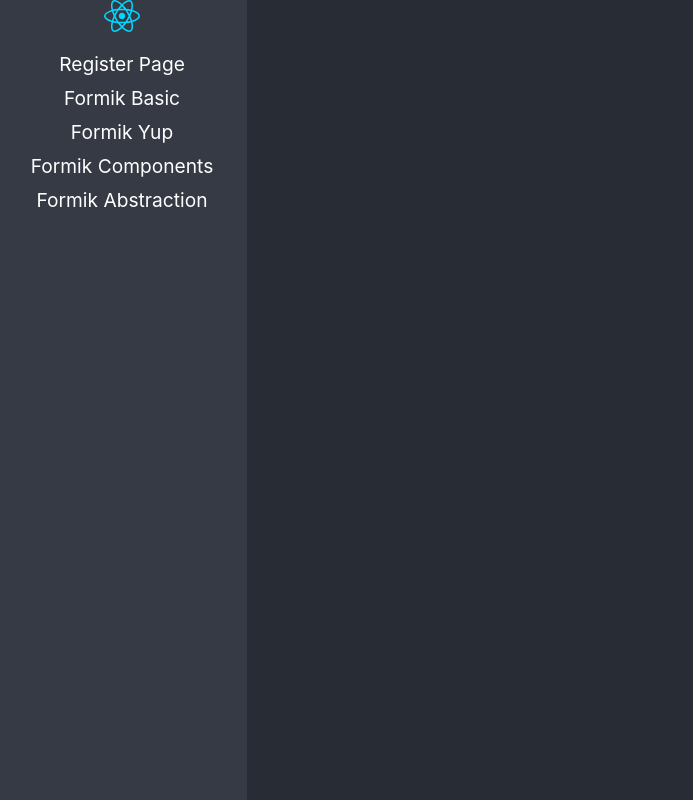
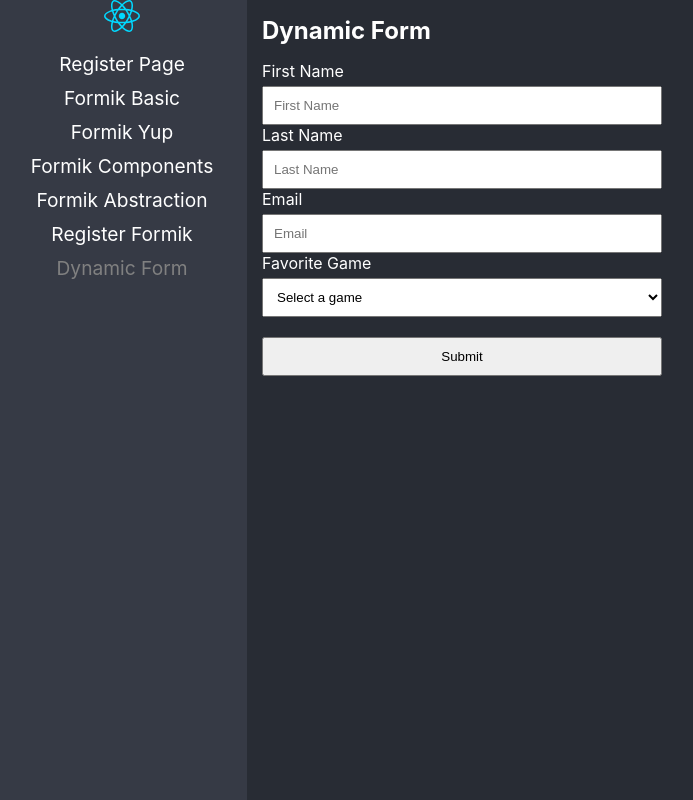
Before and after one commit to SkyscrapersTM/course-react-pro, a React (Vite) app: page /dynamic-form in a window 1280 px wide. Before the commit this address led to /home. Shown: the whole page, without its empty margins (3-696 px from the left). Built offline with nearby package versions, Linux system fonts and the light colour scheme.

Commit message:
feature: dynamic forms

```diff
--- /dev/null
+++ b/src/03-forms/data/custom-form.json
@@ -0,0 +1,74 @@
+[
+  {
+    "type": "input",
+    "name": "firstName",
+    "placeholder": "First Name",
+    "label": "First Name",
+    "value": "",
+    "validations": [
+      {
+        "type": "required"
+      },
+      {
+        "type": "minLength",
+        "value": 5
+      }
+    ]
+  },
+  {
+    "type": "input",
+    "name": "lastName",
+    "placeholder": "Last Name",
+    "label": "Last Name",
+    "value": "",
+    "validations": [
+      {
+        "type": "required"
+      }
+    ]
+  },
+  {
+    "type": "email",
+    "name": "email",
+    "placeholder": "Email",
+    "label": "Email",
+    "value": "",
+    "validations": [
+      {
+        "type": "required"
+      },
+      {
+        "type": "email"
+      }
+    ]
+  },
+  {
+    "type": "select",
+    "name": "favoriteGame",
+    "label": "Favorite Game",
+    "value": "",
+    "validations": [
+      {
+        "type": "required"
+      }
+    ],
+    "options": [
+      {
+        "label": "Select a game",
+        "value": ""
+      },
+      {
+        "label": "Halo",
+        "value": "halo"
+      },
+      {
+        "label": "Call of Duty",
+        "value": "cod"
+      },
+      {
+        "label": "Battlefield",
+        "value": "bf"
+      }
+    ]
+  }
+]
--- /dev/null
+++ b/src/03-forms/pages/DynamicForm.tsx
@@ -0,0 +1,98 @@
+/* eslint-disable @typescript-eslint/no-explicit-any */
+import { Formik, Form } from "formik";
+import * as Yup from "yup";
+import formJson from "../data/custom-form.json";
+import { MySelect, MyTextInput } from "../components";
+
+const initialValues: { [key: string]: any } = {};
+const requiredFields: { [key: string]: any } = {};
+
+for (const input of formJson) {
+  initialValues[input.name] = input.value;
+
+  if (!input.validations) continue;
+
+  let schema = Yup.string();
+
+  for (const rule of input.validations) {
+    if (rule.type === "required") {
+      schema = schema.required("Este campo es requerido");
+    }
+
+    if (rule.type == "minLength") {
+      schema = schema.min(
+        (rule as any).value || 2,
+        `El valor mínimo es de ${(rule as any).value || 2} caracteres`
+      );
+    }
+
+    if (rule.type == "email") {
+      // console.log("hi");
+      schema = schema.email("El correo no tiene un formato válido");
+    }
+  }
+
+  requiredFields[input.name] = schema;
+}
+
+const validationSchema = Yup.object({ ...requiredFields });
+
+const isInput = (type: any): string => {
+  if (type === "input" || type === "email" || type === "password") return type;
+  return "";
+};
+
+function DynamicForm() {
+  return (
+    <div>
+      <h1>Dynamic Form</h1>
+      <Formik
+        initialValues={initialValues}
+        validationSchema={validationSchema}
+        onSubmit={(values) => {
+          console.log(values);
+        }}
+      >
+        {() => (
+          <Form>
+            {formJson.map(({ type, name, placeholder, label, options }) => {
+              switch (type) {
+                case isInput(type):
+                  return (
+                    <MyTextInput
+                      type={type as any}
+                      key={name}
+                      label={label}
+                      name={name}
+                      placeholder={placeholder}
+                    />
+                  );
+                case "select":
+                  return (
+                    <MySelect
+                      key={name}
+                      label={label}
+                      name={name}
+                      placeholder={placeholder}
+                    >
+                      {options?.map((option) => (
+                        <option key={option.value} value={option.value}>
+                          {option.label}
+                        </option>
+                      ))}
+                    </MySelect>
+                  );
+                default:
+                  throw new Error(`Unknown type: ${type}`);
+              }
+            })}
+
+            <button type="submit">Submit</button>
+          </Form>
+        )}
+      </Formik>
+    </div>
+  );
+}
+
+export default DynamicForm;
--- /dev/null
+++ b/src/03-forms/pages/RegisterFormikPage.tsx
@@ -0,0 +1,64 @@
+import { Formik, Field, Form, ErrorMessage } from "formik";
+import * as Yup from "yup";
+import "../styles/styles.css";
+
+function RegisterPage() {
+  return (
+    <div>
+      <h1>Register Page</h1>
+      <Formik
+        initialValues={{
+          name: "",
+          email: "",
+          password: "",
+          repeatPassword: "",
+        }}
+        validationSchema={Yup.object({
+          name: Yup.string()
+            .min(2, "Must be 2 characters or more")
+            .max(15, "Must be 15 characters or less")
+            .required("Required"),
+          email: Yup.string()
+            .email("Invalid email address")
+            .required("Required"),
+          password: Yup.string()
+            .min(6, "Must be 6 characters or more")
+            .required("Required"),
+          repeatPassword: Yup.string()
+            .oneOf([Yup.ref("password")], "Passwords must match")
+            .required("Required"),
+        })}
+        onSubmit={(values) => {
+          alert(JSON.stringify(values, null, 2));
+        }}
+      >
+        {({ handleReset }) => (
+          <Form>
+            <label htmlFor="name">Name</label>
+            <Field name="name" type="text" />
+            <ErrorMessage name="name" component="span" />
+
+            <label htmlFor="email">Email Address</label>
+            <Field name="email" type="email" />
+            <ErrorMessage name="email" component="span" />
+
+            <label htmlFor="password">Password</label>
+            <Field name="password" type="password" />
+            <ErrorMessage name="password" component="span" />
+
+            <label htmlFor="repeatPassword">Repeat Password</label>
+            <Field name="repeatPassword" type="password" />
+            <ErrorMessage name="repeatPassword" component="span" />
+
+            <button type="submit">Submit</button>
+            <button type="button" onClick={handleReset}>
+              Reset
+            </button>
+          </Form>
+        )}
+      </Formik>
+    </div>
+  );
+}
+
+export default RegisterPage;
--- a/src/routes/Navigation.tsx
+++ b/src/routes/Navigation.tsx
@@ -3,11 +3,13 @@ import { NavLink, Navigate, Route, Routes } from "react-router-dom";
 import { BrowserRouter } from "react-router-dom";
 import logo from "../assets/react.svg";
 import {
+  DynamicForm,
+  FormikAbstraction,
   FormikBasicPage,
   FormikComponents,
   FormikYupPage,
+  RegisterFormikPage,
   RegisterPage,
-  FormikAbstraction,
 } from "../03-forms/pages";
 
 const Navigation = () => {
@@ -57,6 +59,22 @@ const Navigation = () => {
                 Formik Abstraction
               </NavLink>
             </li>
+            <li>
+              <NavLink
+                to="/formik-register"
+                className={({ isActive }) => (isActive ? "nav-active" : "")}
+              >
+                Register Formik
+              </NavLink>
+            </li>
+            <li>
+              <NavLink
+                to="/dynamic-form"
+                className={({ isActive }) => (isActive ? "nav-active" : "")}
+              >
+                Dynamic Form
+              </NavLink>
+            </li>
           </ul>
         </nav>
 
@@ -66,6 +84,8 @@ const Navigation = () => {
           <Route path="formik-components" element={<FormikComponents />} />
           <Route path="formik-yup" element={<FormikYupPage />} />
           <Route path="formik-abstraction" element={<FormikAbstraction />} />
+          <Route path="formik-register" element={<RegisterFormikPage />} />
+          <Route path="dynamic-form" element={<DynamicForm />} />
 
           <Route path="/*" element={<Navigate to="/home" replace />} />
         </Routes>
```
Also changed, not shown: src/03-forms/pages/index.ts (+7 -5 lines).
